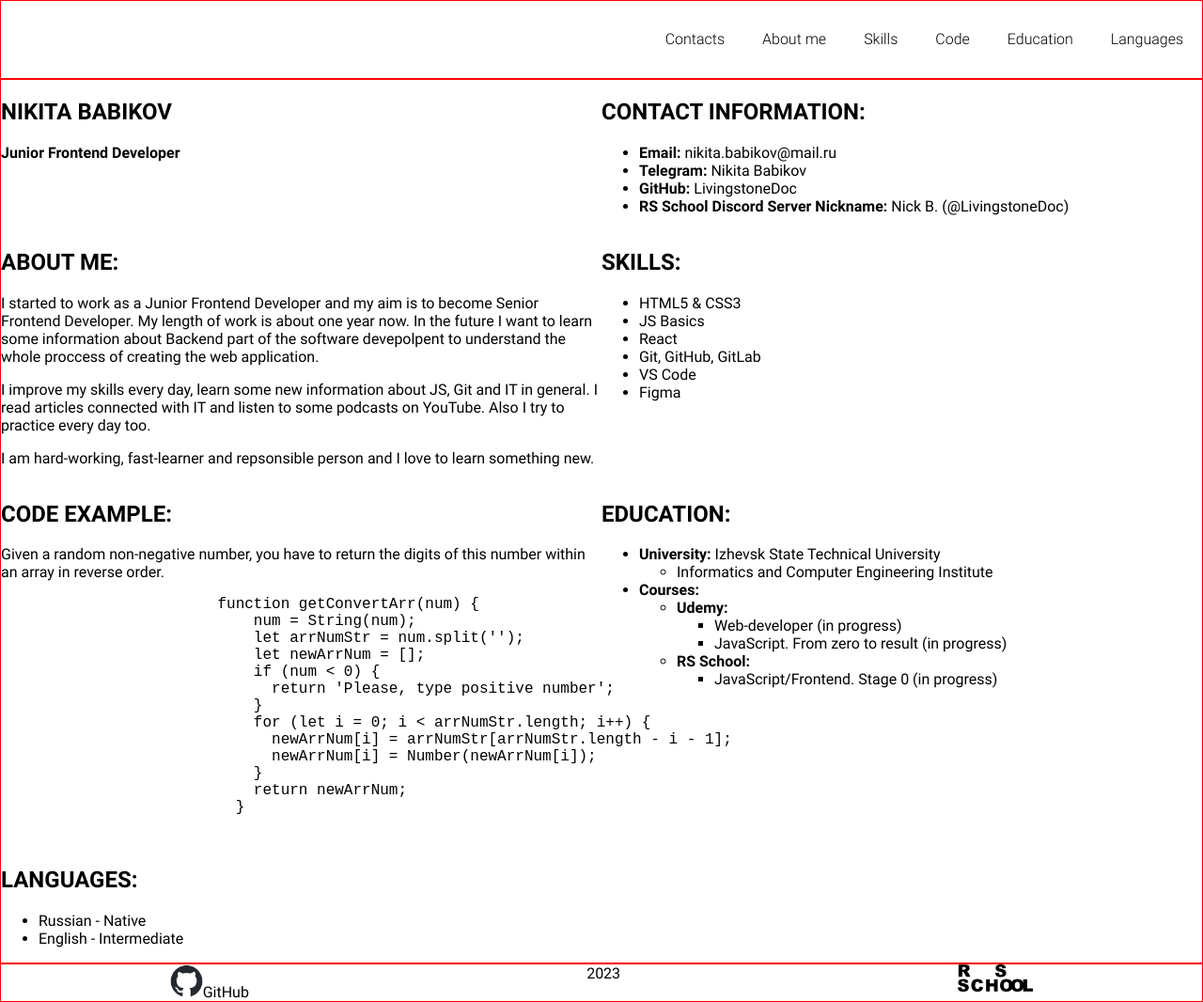
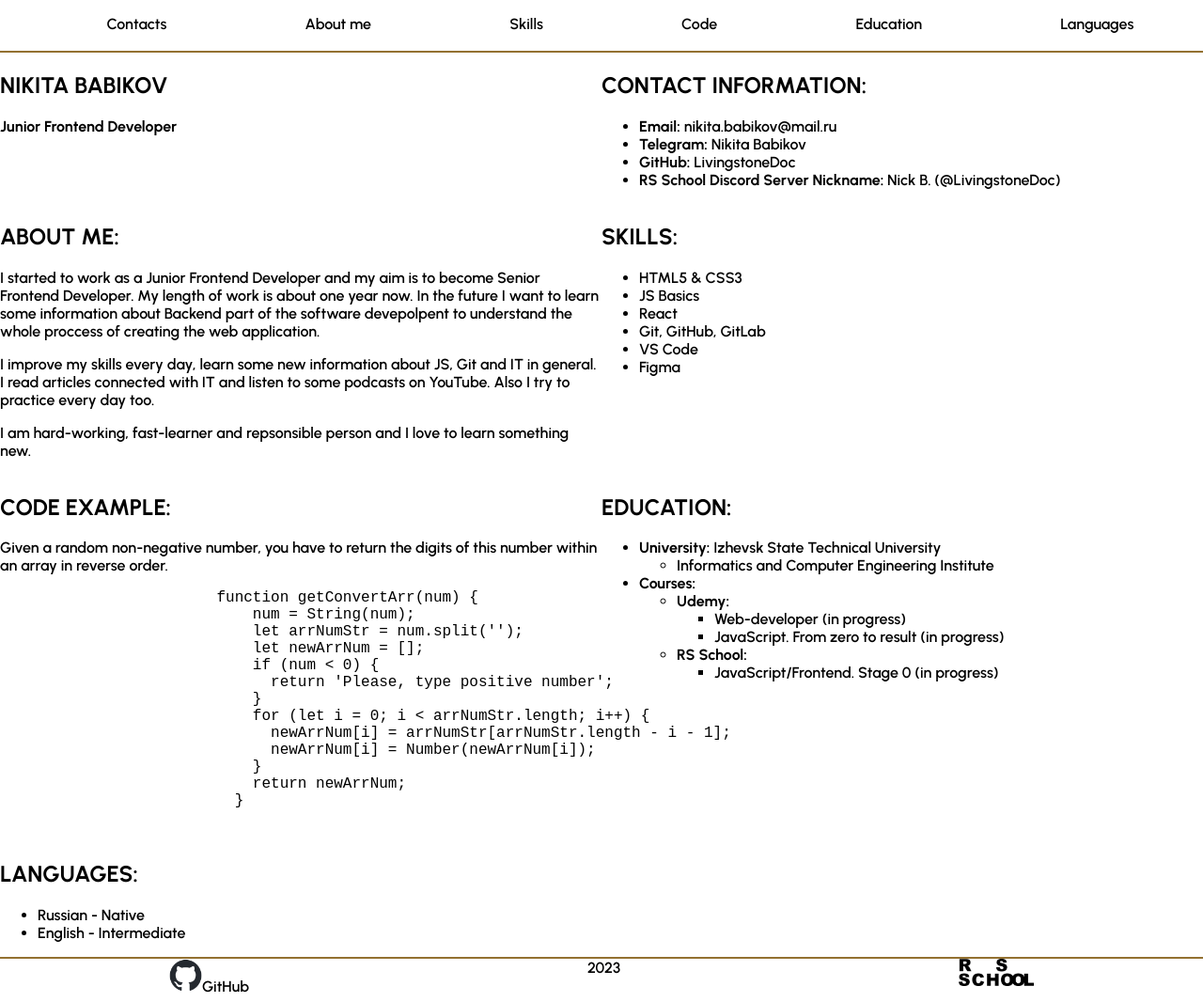
Before and after one commit to LivingstoneDoc/rsschool-cv, a plain HTML site: page index.html in a window 1280 px wide. Shown: the whole page at 94% size. Drawn offline with Linux system fonts and the light colour scheme.

Commit message:
refactor: change header style, change fonts

```diff
--- a/style.css
+++ b/style.css
@@ -1,32 +1,22 @@
 @font-face {
-    font-family: Roboto;
-    src: url("./assets/fonts/Roboto-Thin.ttf");
-    font-weight: 100;
-}
-@font-face {
-    font-family: Roboto;
-    src: url("./assets/fonts/Roboto-Light.ttf");
-    font-weight: 300;
-}
-@font-face {
-    font-family: Roboto;
-    src: url("./assets/fonts/Roboto-Regular.ttf");
+    font-family: Urbanist;
+    src: url("./assets/fonts/Urbanist-Regular.ttf");
     font-weight: 400;
 }
 @font-face {
-    font-family: Roboto;
-    src: url("./assets/fonts/Roboto-Medium.ttf");
+    font-family: Urbanist;
+    src: url("./assets/fonts/Urbanist-Medium.ttf");
     font-weight: 500;
 }
 @font-face {
-    font-family: Roboto;
-    src: url("./assets/fonts/Roboto-Bold.ttf");
-    font-weight: 700;
+    font-family: Urbanist;
+    src: url("./assets/fonts/Urbanist-SemiBold.ttf");
+    font-weight: 400;
 }
 @font-face {
-    font-family: Roboto;
-    src: url("./assets/fonts/Roboto-Black.ttf");
-    font-weight: 900;
+    font-family: Urbanist;
+    src: url("./assets/fonts/Urbanist-Bold.ttf");
+    font-weight: 500;
 }
 
 * {
@@ -38,15 +28,15 @@ html {
 }
 
 body {
-    font-family: Roboto, sans-serif;
+    font-family: Urbanist, sans-serif;
     font-size: 16px;
     font-weight: 400;
     min-height: 100vh;
     margin: 0;
     padding: 0;
-    display: flex;
-    flex-direction: column;
-    justify-content: space-between;
+    /* display: flex; */
+    /* flex-direction: column; */
+    /* justify-content: space-between; */
 }
 
 .container {
@@ -54,17 +44,22 @@ body {
     margin: 0 auto;
 }
 
+.header {
+    height: 40px;
+    border-bottom: 2px solid #937131;
+}
+
 .nav .nav-list {
     display: flex;
-    justify-content: flex-end;
+    justify-content:space-around;
     align-items: center;
     list-style: none;
 }
 
 .nav .nav-list .nav-link {
     font-weight: 300;
-    padding: 0 20px;
-    line-height: 50px;
+    /* padding: 0 20px; */
+    /* line-height: 50px; */
     text-decoration: none;
     color: black;
     font-size: medium;
@@ -73,7 +68,7 @@ body {
 
 .nav .nav-list .nav-link:hover {
     text-decoration: underline;
-    color: blue;
+    color: #937131;
 }
 
 .main .main-container {
@@ -134,14 +129,10 @@ body {
 }
 
 
-.header {
+/* .main {
     border: 1px solid red;
-}
-
-.main {
-    border: 1px solid red;
-}
+} */
 
 .footer {
-    border: 1px solid red;
+    border-top: 2px solid #937131;
 }
```
Also changed, not shown: assets/fonts/Roboto-Black.ttf (deleted), assets/fonts/Roboto-Bold.ttf (deleted), assets/fonts/Roboto-Light.ttf (deleted), assets/fonts/Roboto-Medium.ttf (deleted), assets/fonts/Roboto-Regular.ttf (deleted), assets/fonts/Roboto-Thin.ttf (deleted), assets/fonts/Urbanist-Bold.ttf (added), assets/fonts/Urbanist-Medium.ttf (added), assets/fonts/Urbanist-Regular.ttf (added), assets/fonts/Urbanist-SemiBold.ttf (added).
